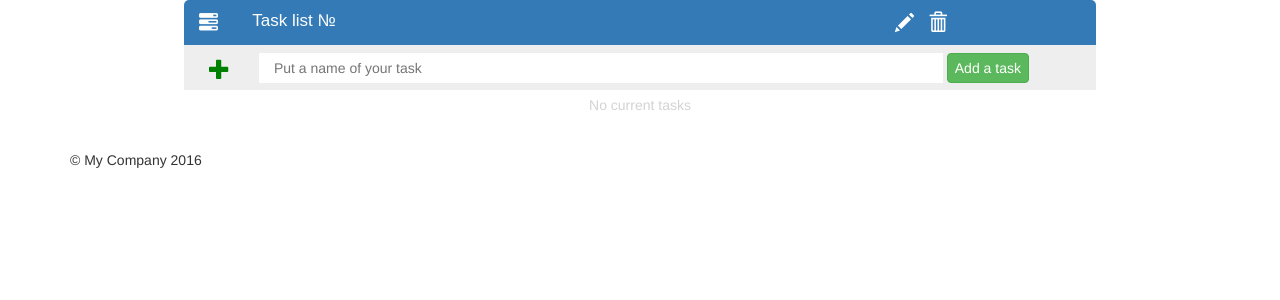
After one commit to Dzemlianoi/todo.com, a Yii app: template views/tasks/project.php in a window 1280 px wide. The commit adds this page. Shown: the top 300 px of the page. Run offline with PHP 8.4 and a stand-in for Yii, Linux system fonts and the light colour scheme; the template is opened without the code that fills it, so the values that code supplies are empty; some libraries are stand-ins or nearby versions.

Commit message:
Task lists injected

```diff
--- /dev/null
+++ b/views/tasks/project.php
@@ -0,0 +1,18 @@
+<div class="project" id="<?= $model['id']?>">
+    <div class="head-project bg-primary">
+        <span class="glyph-for-head-projects glyphicon glyphicon-tasks"></span>
+        <span class="project-name">Task list №<?= $model['id']?></span>
+        <div class="head-buttons-div">
+            <span onclick="deleteProject(<?=$model['id']?>)" class="glyph-for-head-projects glyphicon glyphicon-pencil"></span>
+            <span class="glyph-for-head-projects glyphicon glyphicon-trash"></span>
+        </div>
+    </div>
+    <div class="head-add-bar">
+        <span class="glyph-for-head-projects glyphicon glyphicon-plus"></span>
+        <input type="text" placeholder="Put a name of your task">
+        <button class="btn btn-success">Add a task</button>
+    </div>
+    <div class="tasks-of-project empty-project">
+        No current tasks
+    </div>
+</div>
--- a/web/css/style.css
+++ b/web/css/style.css
@@ -75,3 +75,96 @@ div.status-red{
     margin:0 auto;
     display:block;
 }
+
+/*Tasks*/
+
+.button-add-project{
+    display:block;
+    width:17%;
+    margin:0 auto 30px;
+}
+.task-lists-div{
+    min-height:200px;
+    width:80%;
+    margin:0 auto 50px;
+}
+.project{
+    width:80%;
+    min-height:150px;
+    margin:0 auto;
+}
+.head-project{
+    height:45px;
+    -moz-border-radius-topleft: 5px;
+    -moz-border-radius-topright: 5px;
+    border-top-left-radius: 5px;
+    border-top-right-radius: 5px;
+    padding:0 15px;
+}
+.glyph-for-head-projects{
+    line-height: 44px;
+    vertical-align: middle;
+    display:inline-block;
+    margin-right:30px;
+    font-size:19px;
+}
+.head-buttons-div{
+    text-align: right;
+    width:70%;
+    display:inline-block;
+}
+.head-buttons-div .glyph-for-head-projects{
+    margin-right:10px;
+}
+.head-buttons-div .glyph-for-head-projects:hover{
+    cursor: pointer;
+    color:darkorange;
+}
+.project-name{
+    font-family: Arial;
+    font-size:17px;
+}
+.head-add-bar{
+    background-color: #eee;
+    height:45px;
+    line-height:45px;
+    vertical-align:middle;
+}
+.head-add-bar .glyph-for-head-projects{
+    color:green;
+    padding:0 25px;
+    line-height:40px;
+    font-size:21px;
+    display: inline-block;
+    margin-right:0px;
+}
+.head-add-bar input{
+    height:30px;
+    vertical-align: middle;
+    display:inline-block;
+    width:75%;
+    border:none;
+    padding:0 15px;
+}
+.head-add-bar button{
+    height:30px;
+    margin-left:0;
+    display:inline-block;
+    padding:0 7px;
+}
+.tasks-of-project{
+    min-height:30px;
+    background-color: white;
+    width:100%;
+    -moz-border-radius-bottomleft: 5px;
+    -moz-border-radius-bottomright: 5px;
+    border-bottom-left-radius: 5px;
+    border-bottom-right-radius: 5px;
+}
+.empty-project{
+    text-align: center;
+    color:lightgrey;
+    text-shadow: grey;
+    line-height: 30px;
+    vertical-align: middle;
+}
--- a/web/js/main.js
+++ b/web/js/main.js
@@ -1,188 +1,21 @@
-var admin_work_wrapper=$('.wrapper-work-admin');
-
-$('document').ready(function(){
-
-    var lighter= $('#lighter').val();
-    if (lighter!='') {
-        $('#' + lighter).addClass('admin-become-active');
-        $('#' + lighter + ' i').addClass('big-ico');
-    }else{
-        console.log('Нечего подсвечивать мне');
-    }
+$(document).ready(function () {
+    $('.button-add-project').on('click',function () {
+        $.ajax({
+            url: "/web/index.php?r=tasks%2Fcreate",
+            success: function(data){
+                $('.task-lists-div').append(data);
+            }
+        })
+    });
 });
-
-function adminInsertMessage(status,message){
-    $('.message-admin').detach();
-    var html_inject="<div class='message-admin-lowmargin message-admin status-"+status+"'>"+message+"</div>";
-    $('.form-add-workspace').prepend(html_inject);
-}
-
-function adminRegistry(){
-    var login=$('#login').val();
-    var password=$('#pass').val();
-    var form_block=$('.form-add-admin');
-
+function deleteProject($id){
+    var data='id='+$id;
     $.ajax({
-        type: "POST",
-        url: "/admin/adminadd",
-        data: "login="+login+"&password="+password,
+        url: "/web/index.php?r=tasks%2Fdelete",
+        type:"get",
+        data:data,
         success: function(data){
-            var data_array=JSON.parse(data);
-            var message=data_array['message'];
-            var status=data_array['status'];
-
-            adminInsertMessage(status,message);
-
-            form_block.addClass('form-add-admin-middle');
+            data=='deleted'?$('.project#'+$id).remove():false;
         }
     });
 }
-function showFormForAdd(url){
-    $('.form-add-workspace').load(url, function(response, status, xhr) {
-        if (status != "error") {
-            $('.form-add-admin').fadeIn('go-hide');
-        }
-    });
-}
-function addFormDB(){
-    var name=$('#name').val();
-    var order=$('#order').val();
-    $.ajax({
-        type: "POST",
-        url: "/admin/formaddDB",
-        data: "name="+name+"&order="+order,
-        success: function(data){
-            var data_array=JSON.parse(data);
-            var message=data_array['message'];
-            var status=data_array['status'];
-            if(data_array['status']=='green'){
-                var tr=$("<tr><td>№</td><td>"+name+"</td><td>"+order+"</td><td>0</td></tr>");
-                tr.insertAfter($('tr:last'));
-            }
-
-            adminInsertMessage(status,message);
-
-        }
-    });
-}
-function deleteForm(){
-    var workspace=$('.form-add-workspace');
-    var url='/views/admin/formdelete.php';
-    var forms=[];
-
-    workspace.empty();
-    $.ajax({
-        url: "/admin/formdelete",
-        success: function(data){
-            forms=JSON.parse(data);
-            var options='';
-            workspace.load(url, function(response, status, xhr) {
-                if (status != "error") {
-                    forms.forEach(function (form) {
-                        var id=form['id'];
-                        var name=form['name'];
-                        var order=form['disorder'];
-                        options+="<option value="+id+" id="+id+"><b>"+name+"</b> (Order:"+order+")</option>";
-                    });
-                    $('select').append($(options));
-                    $('.go-hide').fadeIn('go-hide');
-                }
-            });
-        }
-    });
-}
-function formDelete(){
-    var formid=$('select option:selected').val();
-    $.ajax({
-        type: "POST",
-        url: "/admin/formdelete",
-        data: "formid="+formid,
-        success: function(data){
-            var data_array=JSON.parse(data);
-            var message=data_array['message'];
-            var status=data_array['status'];
-            if(data_array['status']=='green'){
-                var tr=$('tr#form'+formid);
-                var option=$('select option:selected');
-                tr.detach();
-                option.detach();
-            }
-
-            adminInsertMessage(status,message);
-        }
-    });
-}
-function showChangeOrder(statusInh,message,formInject){
-    var url='/views/admin/formchangeorder.php';
-    var workspace=$('.form-add-workspace');
-    workspace.empty();
-    $.ajax({
-        url: "/admin/formedit",
-        success: function(data){
-            forms=JSON.parse(data);
-            var options='';
-            workspace.load(url, function(response, status, xhr) {
-                if (status != "error") {
-                    forms.forEach(function (form) {
-                        var id=form['id'];
-                        var name=form['name'];
-                        var order=form['disorder'];
-                        options+="<option value="+order+" id="+id+"><b>"+name+"</b> (Order:"+order+")</option>";
-                    });
-                    $('select#form1').append($(options));
-                    $('select#form2').append($(options));
-                    if (formInject){
-                        $('.go-hide').fadeIn(500,function(){
-                            adminInsertMessage(statusInh,message);
-                        });
-                    }else{
-                        $('.go-hide').fadeIn(500);
-                    }
-
-                }
-            });
-
-        }
-    });
-}
-function changeOrderDB(){
-    var form1=$('select#form1 option:selected').val();
-    var form2=$('select#form2 option:selected').val();
-
-    $.ajax({
-        url: "/admin/formedit",
-        type: "POST",
-        data: "form1="+form1+'&form2='+form2,
-        success: function(data){
-            var data_array=JSON.parse(data);
-            var message=data_array['message'];
-            var status=data_array['status'];
-            if(data_array['status']=='green'){
-                trChange(form1,form2);
-                optionChange(form1,form2);
-                showChangeOrder(status,message,true);
-            }
-        }
-    });
-}
-function trChange(form1,form2){
-    var tr1=$('tr[name="'+form1+'"]');
-    var tr2=$('tr[name="'+form2+'"]');
-
-    var tr1_clone=tr1.clone();
-    var tr2_clone=tr2.clone();
-
-    tr2.after(tr1_clone);
-    tr1.after(tr2_clone);
-    //
-    tr2.remove();
-    tr1.remove();
-}
-function optionChange(form1,form2){
-    var order_form1=($('tr[name="'+form1+'"] td:nth-child(3)'));
-    var order_form2=($('tr[name="'+form2+'"] td:nth-child(3)'));
-
-    order_form1.text(form2);
-    order_form2.text(form1);
-    // order_form1.text(+order_form1.text()-order_form2.text());
-}
```
Also changed, not shown: controllers/TasksController.php (added, +54 -0 lines), models/Projects.php (added, +68 -0 lines), views/tasks/index.php (added, +9 -0 lines).
